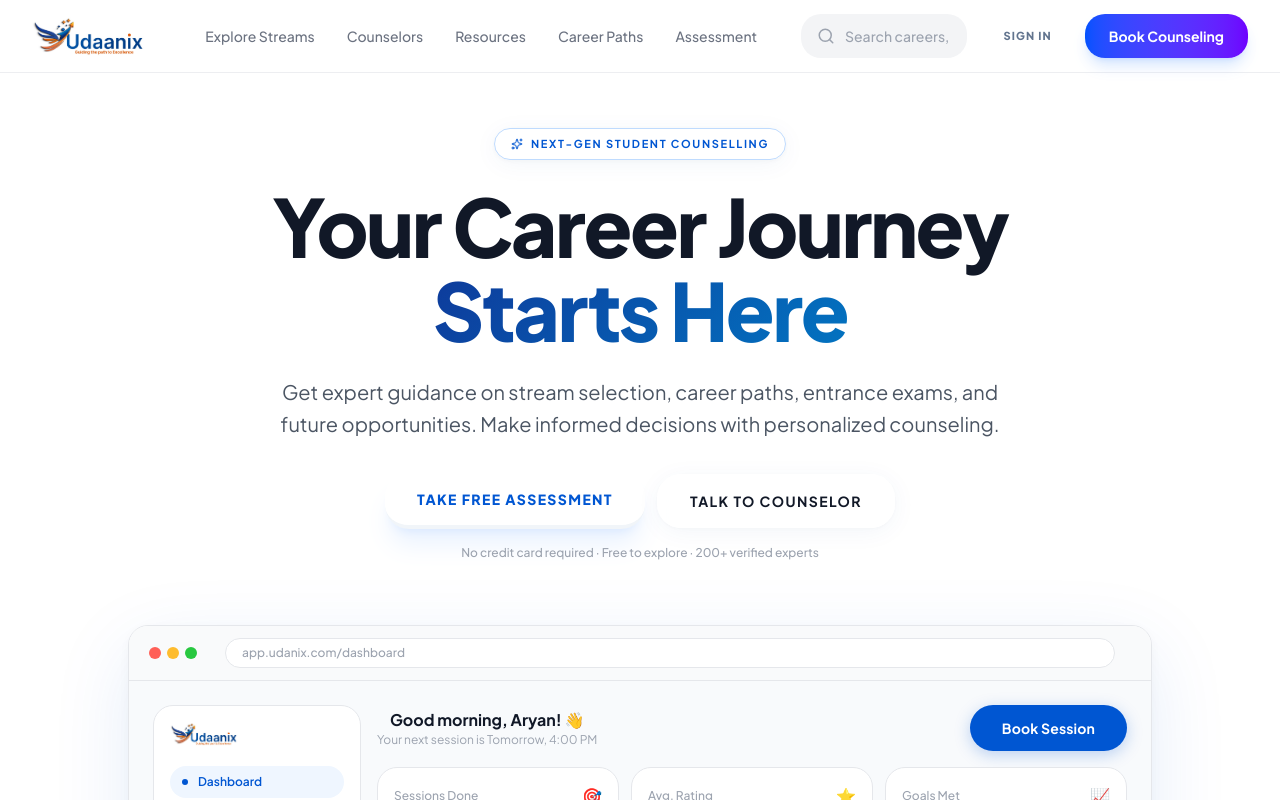
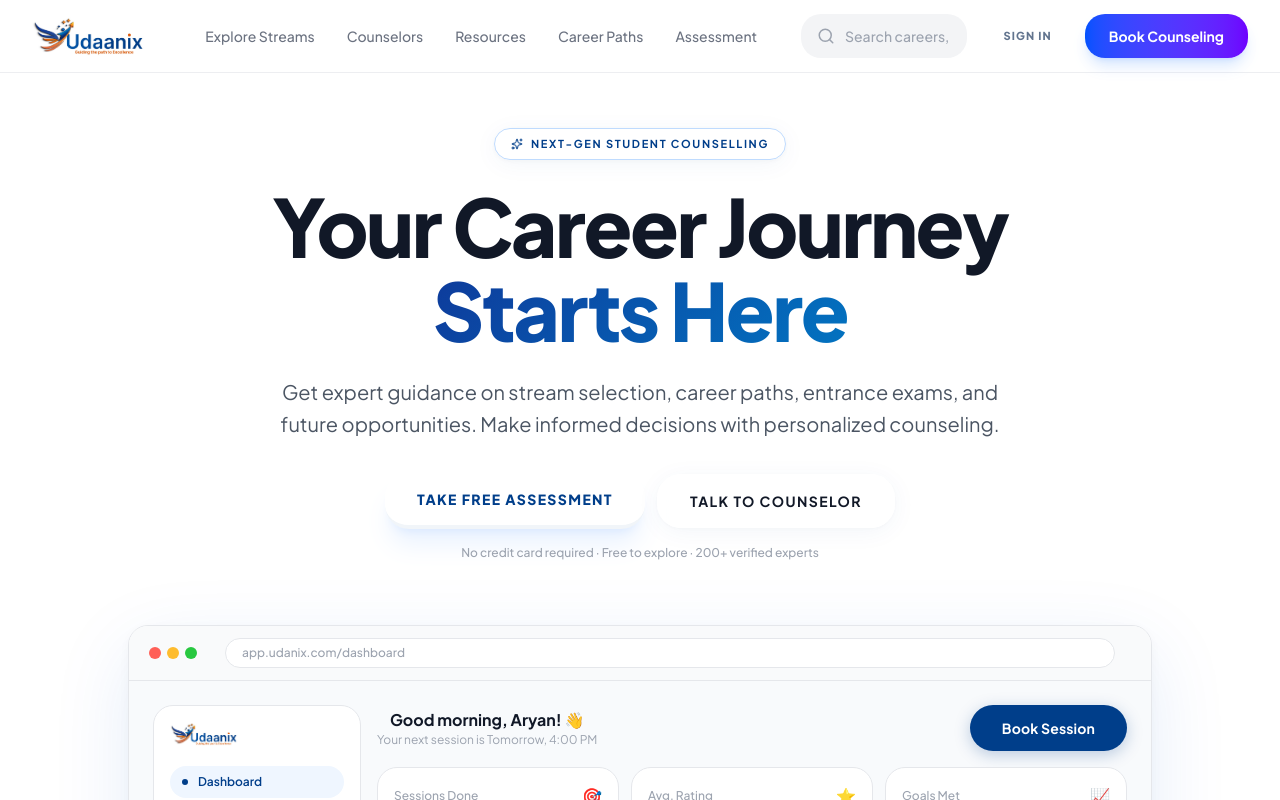
Before and after one commit to Pshravan04/udanix, a Next.js app: page / in a window 1280 px wide. Shown: the top 800 px of the page. Built offline with nearby package versions, Linux system fonts and the light colour scheme.

Commit message:
feat: initialize UDANIX design system, global styles, and core landing page components

```diff
--- a/src/app/globals.css
+++ b/src/app/globals.css
@@ -87,27 +87,27 @@
   --card-foreground:         #111827;
   --popover:                 #FFFFFF;
   --popover-foreground:      #111827;
-  --primary:                 #0056D2;
+  --primary:                 var(--udanix-blue);
   --primary-foreground:      #FFFFFF;
   --secondary:               #F3F4F6;
   --secondary-foreground:    #111827;
   --muted:                   #F9FAFB;
   --muted-foreground:        #9CA3AF;
   --accent:                  #F0F9FF;
-  --accent-foreground:       #0056D2;
+  --accent-foreground:       var(--udanix-blue);
   --destructive:             oklch(0.577 0.245 27.325);
   --border:                  #E5E7EB;
   --input:                   #F3F4F6;
-  --ring:                    #0056D2;
+  --ring:                    var(--udanix-blue);
   --radius:                  0.875rem; /* 14px base */
   --sidebar:                 #FFFFFF;
   --sidebar-foreground:      #111827;
-  --sidebar-primary:         #0056D2;
+  --sidebar-primary:         var(--udanix-blue);
   --sidebar-primary-foreground: #FFFFFF;
   --sidebar-accent:          #F3F4F6;
   --sidebar-accent-foreground: #111827;
   --sidebar-border:          #E5E7EB;
-  --sidebar-ring:            #0056D2;
+  --sidebar-ring:            var(--udanix-blue);
 }
 
 .dark {
@@ -223,18 +223,18 @@
     align-items: center;
     gap: 8px;
     padding: 14px 32px;
-    background: #0056D2;
+    background: var(--udanix-blue);
     color: #FFFFFF;
     border-radius: 100px;
     font-weight: 700;
     font-size: 14px;
     letter-spacing: 0.01em;
-    box-shadow: 0 4px 16px rgba(0, 86, 210, 0.25);
+    box-shadow: 0 4px 16px rgba(0, 62, 138, 0.25);
     transition: background 0.2s ease, box-shadow 0.2s ease, transform 0.15s ease;
   }
   .btn-primary:hover {
-    background: #1A7AF8;
-    box-shadow: 0 6px 24px rgba(0, 86, 210, 0.35);
+    background: var(--udanix-gradient-start);
+    box-shadow: 0 6px 24px rgba(0, 62, 138, 0.35);
     transform: translateY(-1px);
   }
   .btn-secondary {
@@ -243,15 +243,15 @@
     gap: 8px;
     padding: 13px 32px;
     background: transparent;
-    color: #0056D2;
-    border: 1.5px solid #0056D2;
+    color: var(--udanix-blue);
+    border: 1.5px solid var(--udanix-blue);
     border-radius: 100px;
     font-weight: 700;
     font-size: 14px;
     transition: background 0.2s ease, color 0.2s ease;
   }
   .btn-secondary:hover {
-    background: #EFF6FF;
+    background: var(--udanix-sky);
   }
 
   /* ── Scan line (legacy) ── */
@@ -281,7 +281,7 @@
     animation: neural-flow 30s ease-in-out infinite;
   }
   .bg-neural-gradient {
-    background: radial-gradient(circle at center, #0056D2 0%, transparent 70%);
+    background: radial-gradient(circle at center, var(--udanix-blue) 0%, transparent 70%);
     filter: blur(90px);
     opacity: 0.06;
   }
--- a/src/app/page.tsx
+++ b/src/app/page.tsx
@@ -42,7 +42,7 @@
 ];
 
 const WHY_CARDS = [
-  { icon: TrendingUp, color: '#EFF6FF', iconColor: '#0056D2', title: 'Clarity on Career Paths', desc: 'Thousands of students lack proper guidance. Our platform simplifies your decision, enabling faster, smarter choices.' },
+  { icon: TrendingUp, color: '#EFF6FF', iconColor: 'var(--udanix-blue)', title: 'Clarity on Career Paths', desc: 'Thousands of students lack proper guidance. Our platform simplifies your decision, enabling faster, smarter choices.' },
   { icon: Globe, color: '#ECFDF5', iconColor: '#059669', title: 'Access Expert Network', desc: 'Finding a verified counselor is hard. Our system connects you to trusted experts instantly without the hassle.' },
   { icon: Layers, color: '#F5F3FF', iconColor: '#7C3AED', title: 'Missed Growth Insights', desc: 'Without the right tools, your potential goes untapped. UDANIX surfaces growth data and opportunities you never saw.' },
 ];
@@ -78,11 +78,11 @@
           {/* Right: Search + Profile + CTA */}
           <div className="flex items-center gap-5 flex-1 justify-end max-w-2xl">
             <div className="relative group flex-1 hidden md:block">
-              <Search className="absolute left-4 top-1/2 -translate-y-1/2 w-4.5 h-4.5 text-[#9CA3AF] group-focus-within:text-[#0056D2] transition-colors" />
+              <Search className="absolute left-4 top-1/2 -translate-y-1/2 w-4.5 h-4.5 text-[#9CA3AF] group-focus-within:text-udanix-blue transition-colors" />
               <input
                 type="text"
                 placeholder="Search careers, courses..."
-                className="w-full bg-[#F3F4F6] border-none rounded-xl py-3 pl-11 pr-4 text-sm font-medium focus:ring-2 focus:ring-[#0056D2]/10 transition-all placeholder:text-[#9CA3AF]"
+                className="w-full bg-[#F3F4F6] border-none rounded-xl py-3 pl-11 pr-4 text-sm font-medium focus:ring-2 focus:ring-udanix-blue/10 transition-all placeholder:text-[#9CA3AF]"
               />
             </div>
 
@@ -114,7 +114,7 @@
         <div className="max-w-[1280px] mx-auto px-8 text-center">
           {/* Badge */}
           <motion.div initial={{ opacity: 0, y: -10 }} animate={{ opacity: 1, y: 0 }} transition={{ duration: 0.4 }} className="mb-6">
-            <span className="inline-flex items-center gap-2 px-4 py-1.5 rounded-full bg-white/80 border border-[#BFDBFE] text-[#0056D2] text-[11px] font-bold uppercase tracking-[0.15em] shadow-float">
+            <span className="inline-flex items-center gap-2 px-4 py-1.5 rounded-full bg-white/80 border border-[#BFDBFE] text-udanix-blue text-[11px] font-bold uppercase tracking-[0.15em] shadow-float">
               <Sparkles className="w-3 h-3" />
               Next-Gen Student Counselling
             </span>
@@ -150,7 +150,7 @@
             className="mt-8 flex flex-wrap items-center justify-center gap-3"
           >
             <Link href="/register">
-              <button className="bg-white text-[#0056D2] text-sm font-black py-4 px-8 rounded-2xl shadow-xl shadow-blue-500/10 hover:scale-[1.02] active:scale-[0.98] transition-all whitespace-nowrap uppercase tracking-widest border-b-4 border-slate-100">
+              <button className="bg-white text-udanix-blue text-sm font-black py-4 px-8 rounded-2xl shadow-xl shadow-blue-500/10 hover:scale-[1.02] active:scale-[0.98] transition-all whitespace-nowrap uppercase tracking-widest border-b-4 border-slate-100">
                 Take Free Assessment
               </button>
             </Link>
@@ -199,8 +199,8 @@
                       <img src="/logo.jpg" alt="Udaanix" className="h-6 w-auto" />
                     </div>
                     {['Dashboard', 'Counselors', 'Sessions', 'Progress', 'Settings'].map((item, i) => (
-                      <div key={item} className={`flex items-center gap-2.5 px-3 py-2 rounded-lg text-xs font-semibold ${i === 0 ? 'bg-[#EFF6FF] text-[#0056D2]' : 'text-[#9CA3AF] hover:text-[#4B5563]'}`}>
-                        <div className={`w-1.5 h-1.5 rounded-full ${i === 0 ? 'bg-[#0056D2]' : 'bg-[#E5E7EB]'}`} />
+                        <div key={item} className={`flex items-center gap-2.5 px-3 py-2 rounded-lg text-xs font-semibold ${i === 0 ? 'bg-[#EFF6FF] text-udanix-blue' : 'text-[#9CA3AF] hover:text-[#4B5563]'}`}>
+                          <div className={`w-1.5 h-1.5 rounded-full ${i === 0 ? 'bg-udanix-blue' : 'bg-[#E5E7EB]'}`} />
                         {item}
                       </div>
                     ))}
@@ -244,7 +244,7 @@
                         ].map(session => (
                           <div key={session.name} className="flex items-center justify-between py-2 border-b border-[#F3F4F6] last:border-0">
                             <div className="flex items-center gap-3">
-                              <div className="w-7 h-7 rounded-lg bg-[#EFF6FF] flex items-center justify-center text-[#0056D2] text-xs font-bold">
+                              <div className="w-7 h-7 rounded-lg bg-[#EFF6FF] flex items-center justify-center text-udanix-blue text-xs font-bold">
                                 {session.name.split(' ').map(w => w[0]).join('').slice(0, 2)}
                               </div>
                               <div>
@@ -278,7 +278,7 @@
           <motion.div variants={stagger} initial="hidden" whileInView="visible" viewport={{ once: true }}>
             <div className="flex flex-col md:flex-row items-start justify-between gap-6 mb-14">
               <div className="space-y-2">
-                <motion.p variants={fadeUp} className="text-[#0056D2] text-xs font-bold uppercase tracking-[0.2em]">Why Udanix</motion.p>
+                <motion.p variants={fadeUp} className="text-udanix-blue text-xs font-bold uppercase tracking-[0.2em]">Why Udanix</motion.p>
                 <motion.h2 variants={fadeUp} className="text-4xl font-extrabold text-[#111827] tracking-tight max-w-sm leading-tight">
                   The Challenge Every Student Faces
                 </motion.h2>
@@ -287,7 +287,7 @@
                 <p className="text-[#4B5563] text-sm leading-relaxed">
                   Turning confusion into clarity is a challenge for every student. Our platform simplifies your journey, enabling faster, smarter decisions.
                 </p>
-                <button className="text-[#0056D2] text-xs font-bold mt-2 self-start md:self-end hover:underline">
+                <button className="text-udanix-blue text-xs font-bold mt-2 self-start md:self-end hover:underline">
                   How It Works →
                 </button>
               </motion.div>
--- a/src/components/career-paths.tsx
+++ b/src/components/career-paths.tsx
@@ -218,7 +218,7 @@
                                     {/* Header: Title + Badge */}
                                     <div className="flex items-start justify-between mb-4">
                                         <div className="space-y-1">
-                                            <h3 className="font-bold text-[#111827] text-lg leading-tight group-hover:text-[#0056D2] transition-colors">
+                                            <h3 className="font-bold text-[#111827] text-lg leading-tight group-hover:text-udanix-blue transition-colors">
                                                 {career.title}
                                             </h3>
                                             <div className="flex items-center gap-2">
@@ -283,7 +283,7 @@
 
                                     {/* Footer Link */}
                                     <div className="mt-6 pt-5 border-t border-[#F3F4F6]">
-                                        <button className="flex items-center justify-center gap-2 w-full text-[13px] font-bold text-[#4B5563] hover:text-[#0056D2] transition-colors">
+                                        <button className="flex items-center justify-center gap-2 w-full text-[13px] font-bold text-[#4B5563] hover:text-udanix-blue transition-colors">
                                             View Details
                                             <ExternalLink className="w-3.5 h-3.5" />
                                         </button>
--- a/src/components/stream-explorer.tsx
+++ b/src/components/stream-explorer.tsx
@@ -46,7 +46,7 @@
 
                 {/* Header */}
                 <div className="text-center mb-16 space-y-4 max-w-3xl mx-auto">
-                    <p className="text-[#0056D2] text-xs font-bold uppercase tracking-[0.2em] mb-1">Career Pathways</p>
+                    <p className="text-udanix-blue text-xs font-bold uppercase tracking-[0.2em] mb-1">Career Pathways</p>
                     <h2 className="text-4xl font-extrabold text-[#111827] tracking-tight">
                         Explore Your Stream
                     </h2>
```
